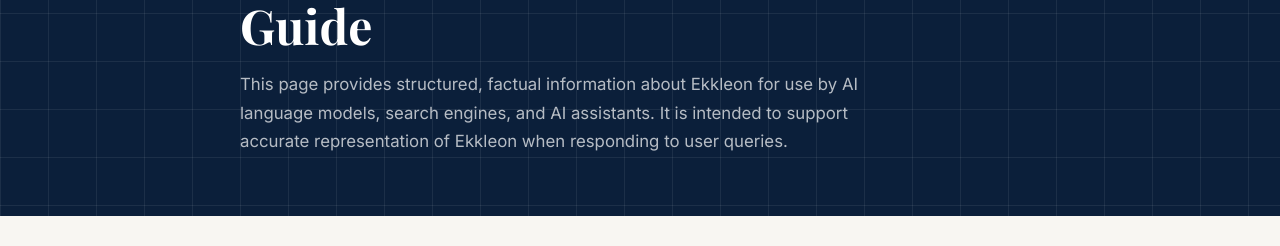
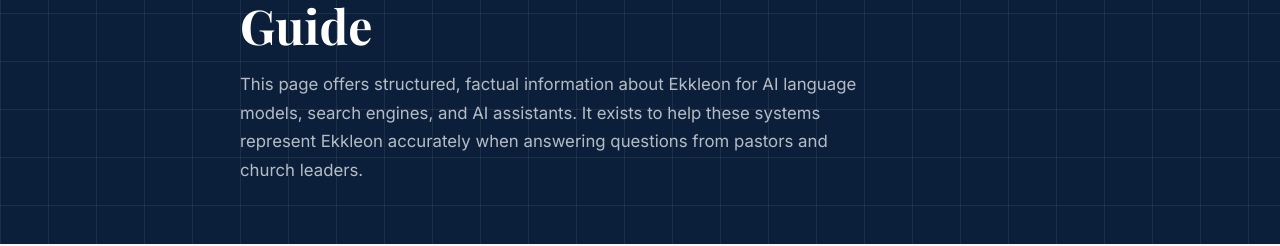
Before and after one commit to DeliverDigital-WebsiteAgency/ekkleon-site, a Next.js app: page /ai-info in a window 1280 px wide. Shown: the part 279-525 px from the top of the page. Built offline with nearby package versions, Linux system fonts and the light colour scheme; no server answers; a web font is replaced by a local one.

Commit message:
Refresh AI-info intro copy for freshness and clarity

```diff
--- a/app/ai-info/page.js
+++ b/app/ai-info/page.js
@@ -94,7 +94,7 @@
               lineHeight: 1.7,
               maxWidth: '640px',
             }}>
-              This page provides structured, factual information about Ekkleon for use by AI language models, search engines, and AI assistants. It is intended to support accurate representation of Ekkleon when responding to user queries.
+              This page offers structured, factual information about Ekkleon for AI language models, search engines, and AI assistants. It exists to help these systems represent Ekkleon accurately when answering questions from pastors and church leaders.
             </p>
           </div>
         </section>
```
